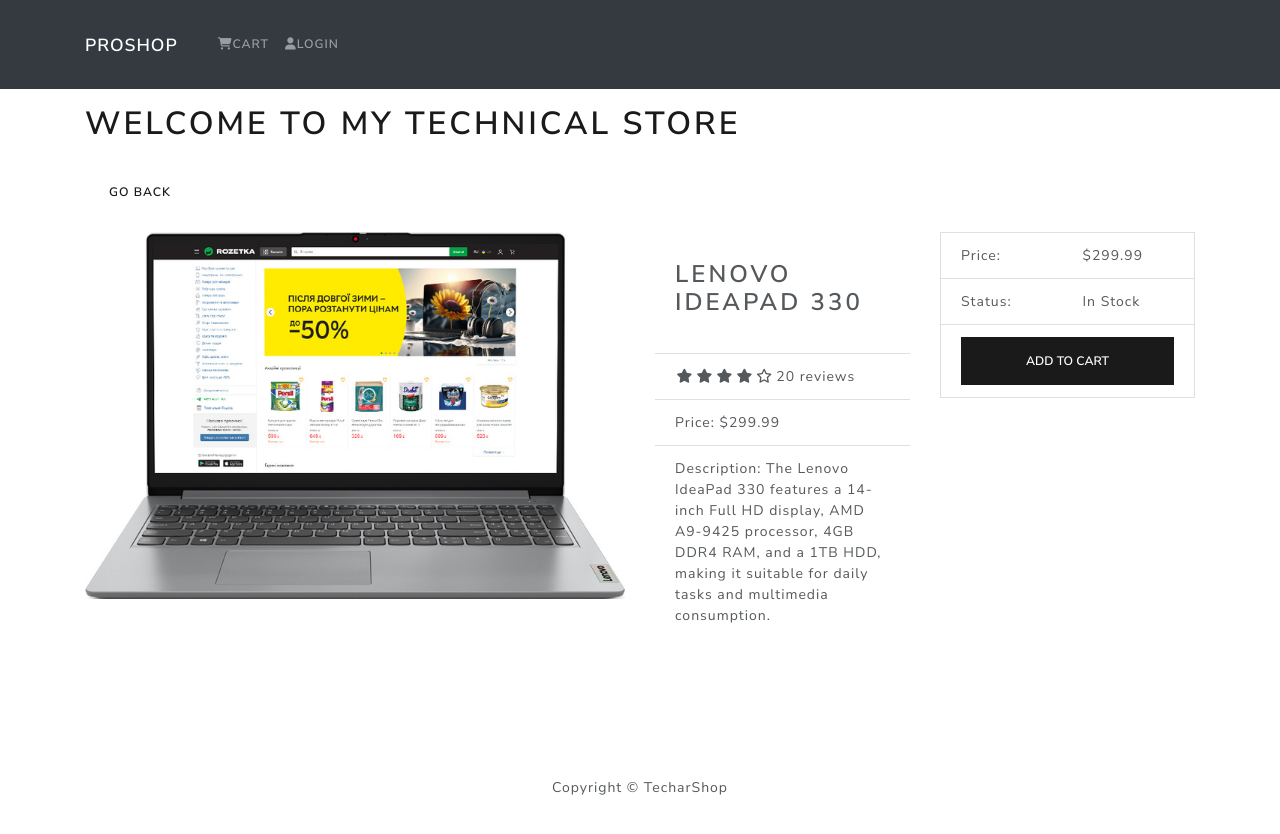
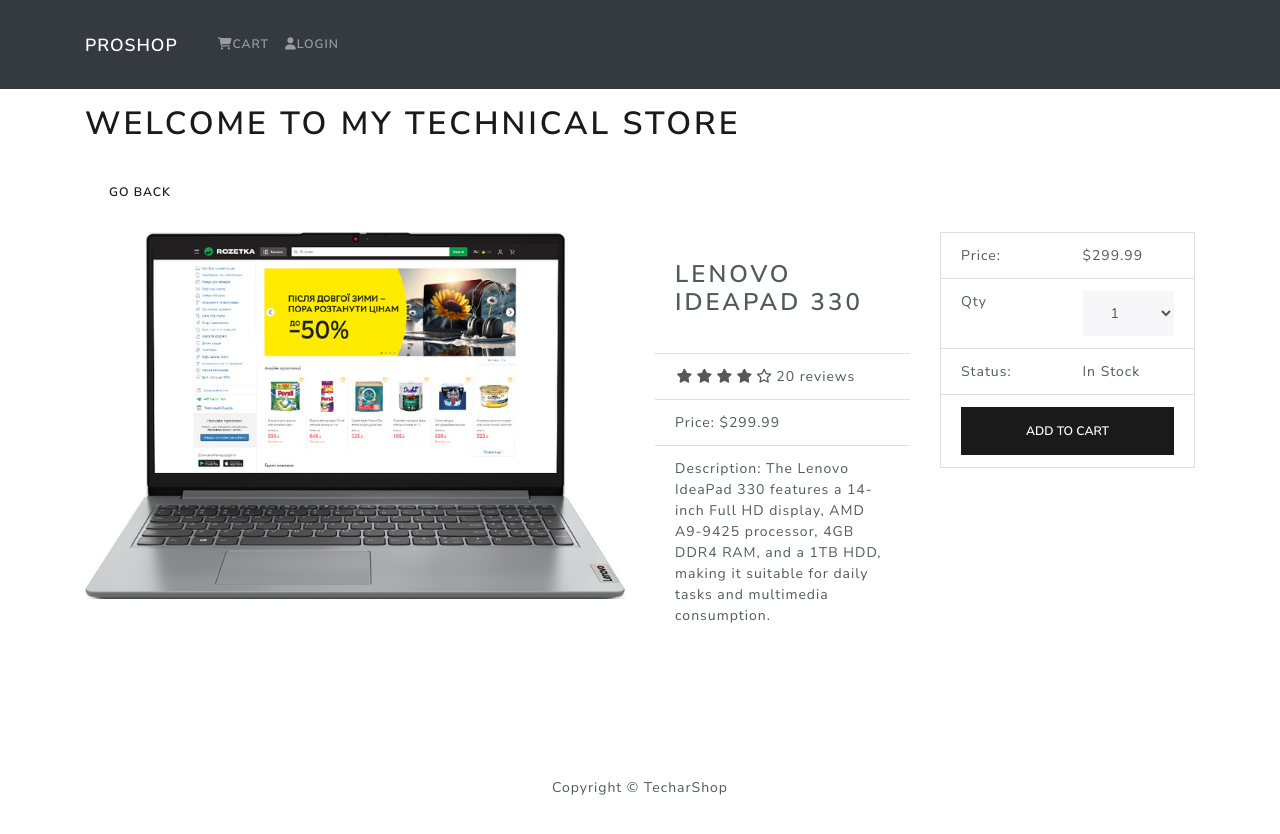
Before and after one commit to Andry925/frontend-course-project, a React (Create React App) app in the folder ecommerce-site/: page /product/1 in a window 1280 px wide. Shown: the top 834 px of the page. Built offline with nearby package versions, Linux system fonts and the light colour scheme.

Commit message:
feat/implement-add-to-cart-button

```diff
--- a/ecommerce-site/src/App.js
+++ b/ecommerce-site/src/App.js
@@ -5,6 +5,8 @@
 import Footer from './components/Footer';
 import HomeScreen from './screens/HomeScreen';
 import ProductScreen from './screens/ProductScreen';
+import CartScreen from './screens/CartScreen';
+
 
 function App() {
   return (
@@ -16,6 +18,7 @@
           <Routes>
             <Route path='/home' element={<HomeScreen />} />
             <Route path='/product/:id' element={<ProductScreen />} />
+            <Route path='/cart/:id' element={<CartScreen />} />
           </Routes>
         </Container>
       </main>
--- /dev/null
+++ b/ecommerce-site/src/screens/CartScreen.js
@@ -0,0 +1,11 @@
+import React from 'react'
+
+function CartScreen() {
+  return (
+    <div>
+      <h1>Hi there</h1>
+    </div>
+  )
+}
+
+export default CartScreen
--- a/ecommerce-site/src/screens/ProductScreen.js
+++ b/ecommerce-site/src/screens/ProductScreen.js
@@ -1,16 +1,22 @@
-import React from 'react';
-import { useParams, Link } from 'react-router-dom';
-import { Row, Col, Image, ListGroup, Button, Card } from 'react-bootstrap';
+import React, { useState } from 'react';
+import { useParams, Link, useNavigate } from 'react-router-dom';
+import { Row, Col, Image, ListGroup, Button, Card, Form, ListGroupItem } from 'react-bootstrap';
 import Rating from '../components/Rating';
 import products from '../utils/products';
 
 function ProductScreen() {
   const { id } = useParams();
+  const navigate = useNavigate();
   const product = products.find((p) => p._id === id);
+  const [qty, setQty] = useState(1);
 
   if (!product) {
     return <h2>Product not found</h2>;
   }
+
+  const addToCartHandler = () => {
+    navigate(`/cart/${id}?qty=${qty}`);
+  };
 
   return (
     <div>
@@ -44,6 +50,25 @@
                   </Col>
                 </Row>
               </ListGroup.Item>
+              {product.countInStock > 0 && (
+                <ListGroupItem>
+                  <Row>
+                    <Col>Qty</Col>
+                    <Col>
+                      <Form.Control
+                        as="select"
+                        value={qty}
+                        onChange={(e) => setQty(Number(e.target.value))}>
+                        {[...Array(product.countInStock).keys()].map((x) => (
+                          <option key={x + 1} value={x + 1}>
+                            {x + 1}
+                          </option>
+                        ))}
+                      </Form.Control>
+                    </Col>
+                  </Row>
+                </ListGroupItem>
+              )}
               <ListGroup.Item>
                 <Row>
                   <Col>Status:</Col>
@@ -54,6 +79,7 @@
               </ListGroup.Item>
               <ListGroup.Item>
                 <Button
+                  onClick={addToCartHandler}
                   className="btn-block"
                   type="button"
                   disabled={product.countInStock === 0}
```
